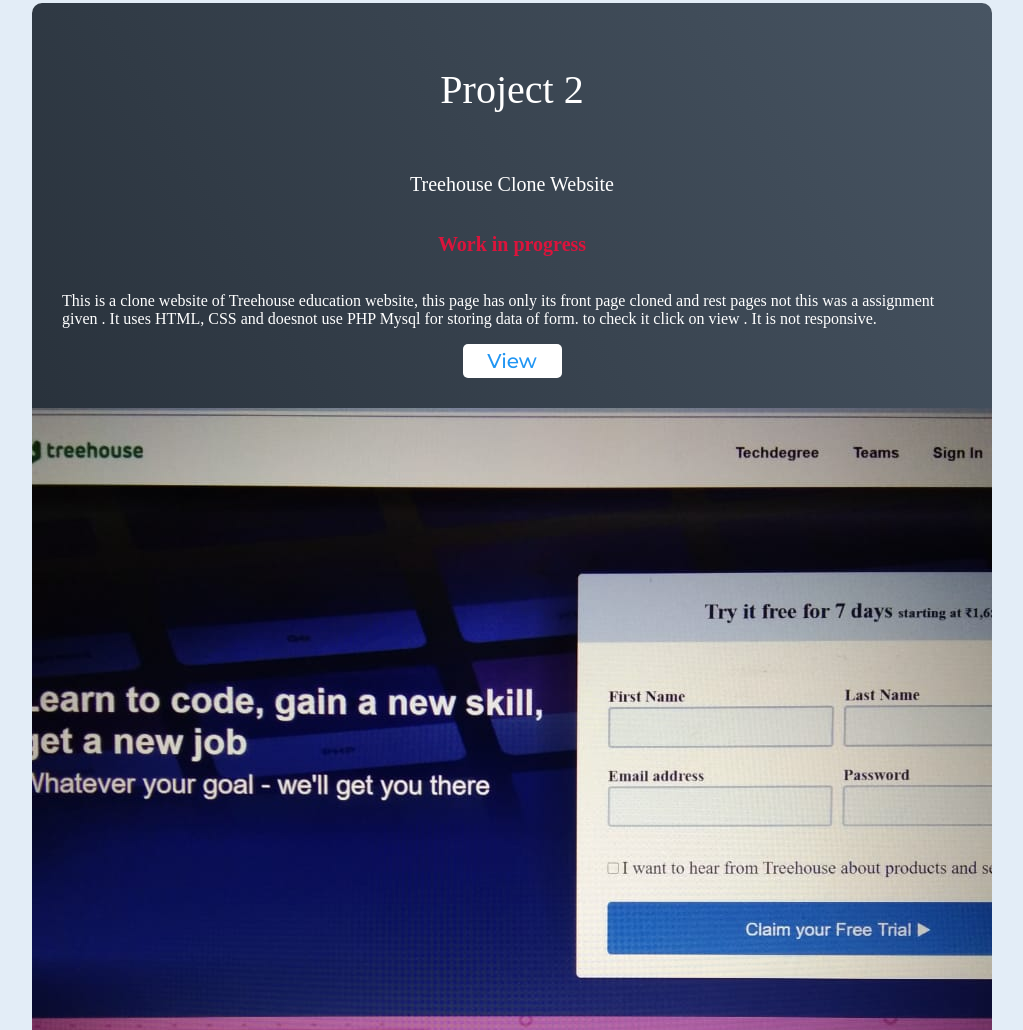
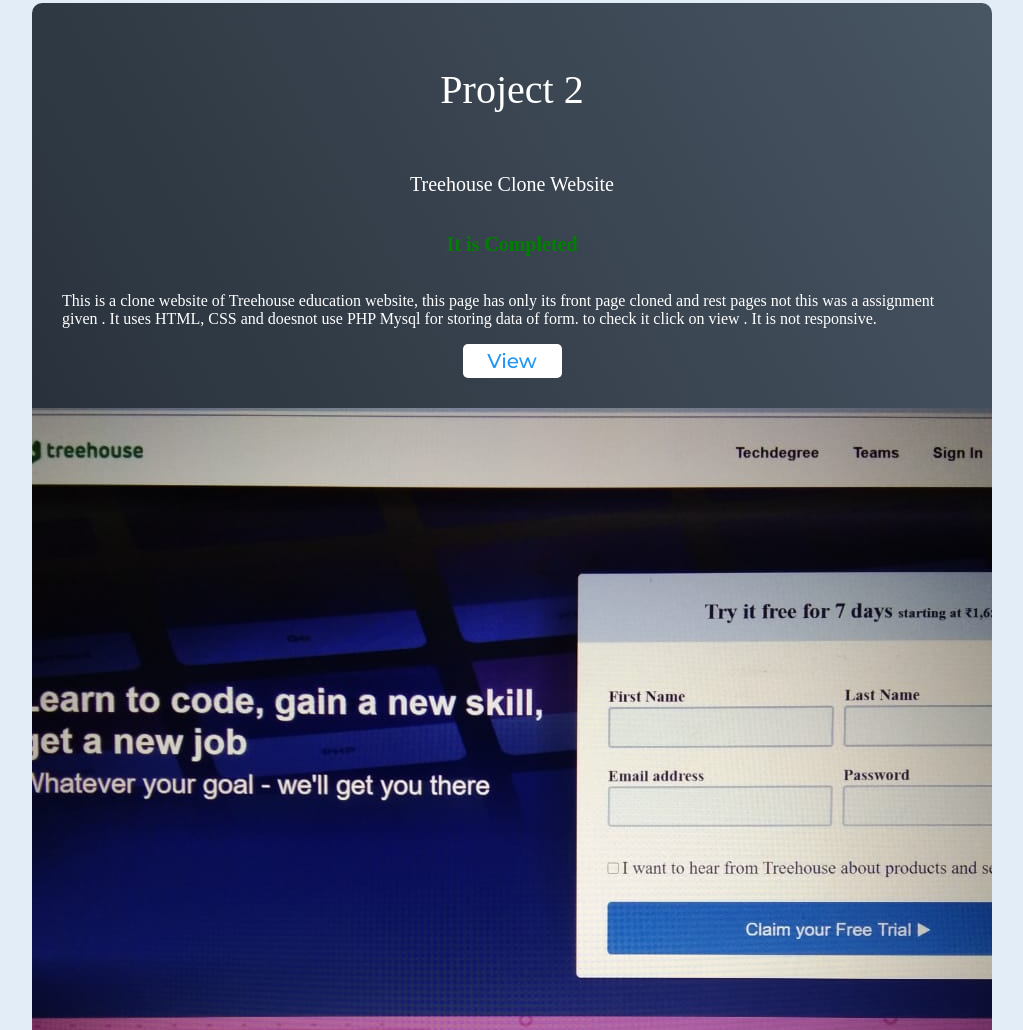
Before and after one commit to KeertimaanNayak/portfoliowebsitecommunique, a plain HTML site: page projects.html in a window 1280 px wide. Shown: the part 1484-2514 px from the top of the page, without its empty margins (128-1151 px from the left). Drawn offline with Linux system fonts and the light colour scheme.

Commit message:
update assignment work progress

```diff
--- a/projects.html
+++ b/projects.html
@@ -42,7 +42,7 @@
 						<div class="project-info">
 							<h1>Project 2</h1>
 							<h2>Treehouse Clone Website</h2>
-							<h3 class="prog2">Work in progress</h3>
+							<h3 class="prog2">It is Completed</h3>
 							<p>This is a clone website of Treehouse
 							   education website, this page has only its front page cloned
 						       and rest pages not this was a assignment given . It uses HTML,
--- a/style3.css
+++ b/style3.css
@@ -102,7 +102,7 @@
 	font-size: 20px;
 }
 #projects .project-info .prog2{
-	color: crimson;
+	color: green;
 	font-size: 20px;
 }
 #projects .project-info p{
```
